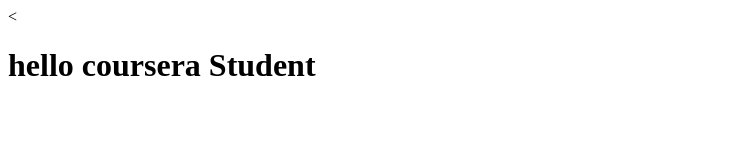
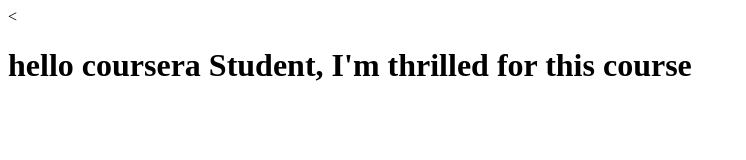
Before and after one commit to helafourati/coursera-test, a plain HTML site: page index.html in a window 1280 px wide. Shown: the whole page, without its empty margins (0-746 px from the left). Drawn offline with Linux system fonts and the light colour scheme.

Commit message:
next version of web file

```diff
--- a/index.html
+++ b/index.html
@@ -5,6 +5,6 @@
     <title>Hello coursera</title>
   </head>
   <body>
-    <<h1>hello coursera Student</h1>
+    <<h1>hello coursera Student, I'm thrilled for this course</h1>
   </body>
 </html>
```
